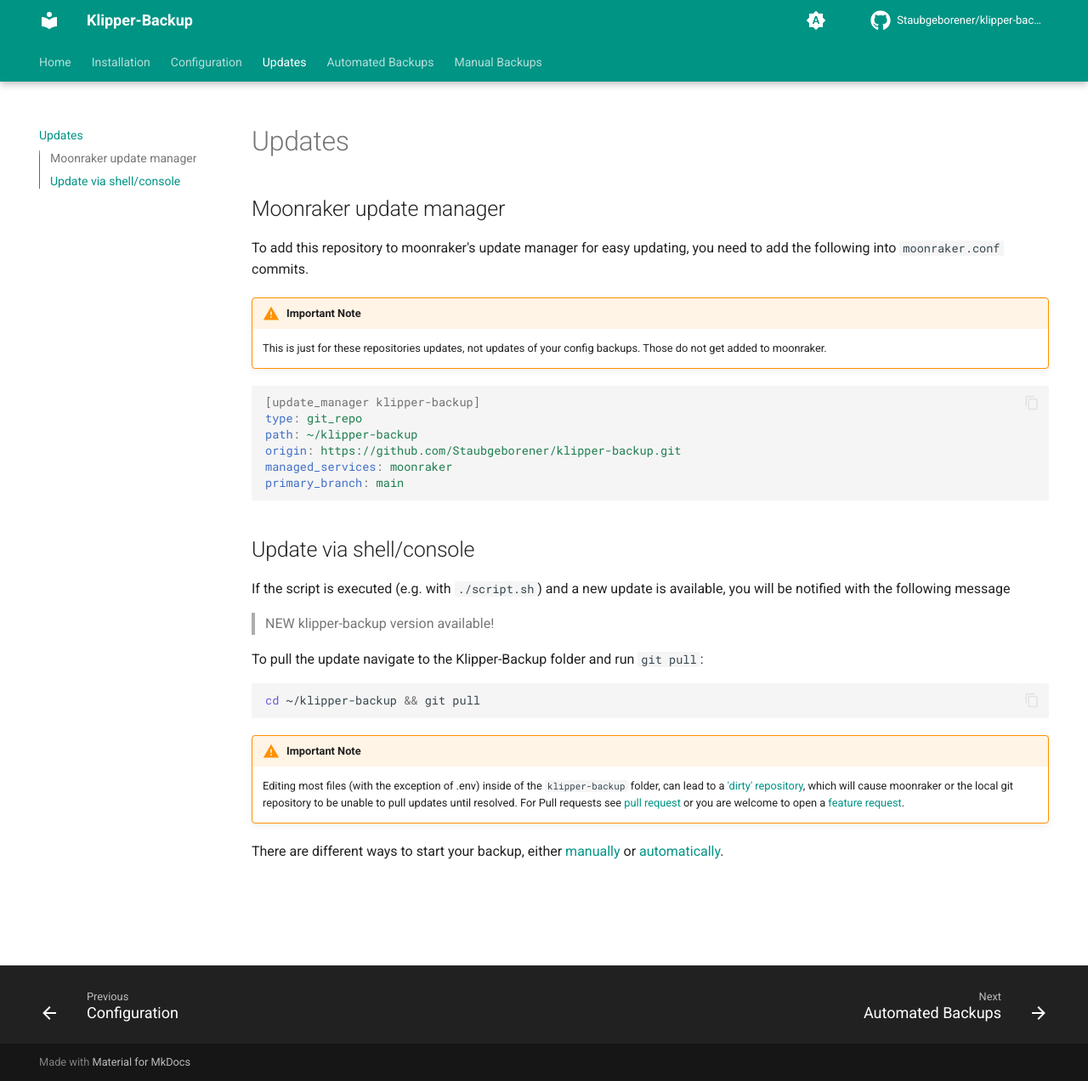
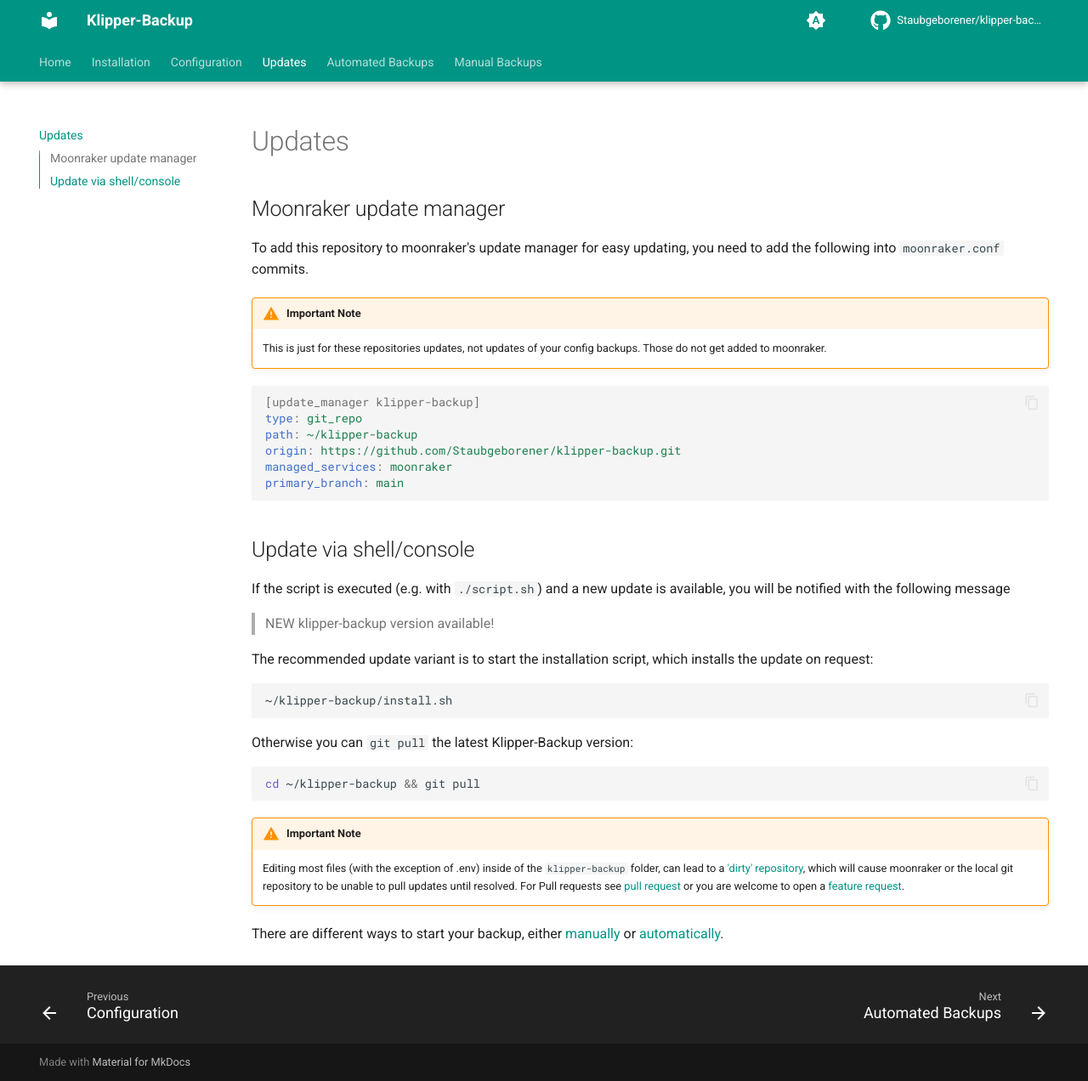
Before and after one commit to Staubgeborener/Klipper-Backup, an MkDocs documentation site: the page built from docs/updating.md, in a window 1280 px wide and 1272 px high. Shown: the whole window at 85% size. Built offline with MkDocs 1.6.1 and Material for MkDocs 9.7.7, drawn with Linux system fonts in a browser that asks for light colours; comment, search, counter and statistics services are not loaded.

Commit message:
add alternative update variant

````diff
--- a/docs/updating.md
+++ b/docs/updating.md
@@ -19,7 +19,12 @@
 If the script is executed (e.g. with `./script.sh`) and a new update is available, you will be notified with the following message
 > NEW klipper-backup version available!
 
-To pull the update navigate to the Klipper-Backup folder and run `git pull`:
+The recommended update variant is to start the installation script, which installs the update on request:
+```shell
+~/klipper-backup/install.sh
+```
+
+Otherwise you can `git pull` the latest Klipper-Backup version:
 ```shell
 cd ~/klipper-backup && git pull
 ```
````
